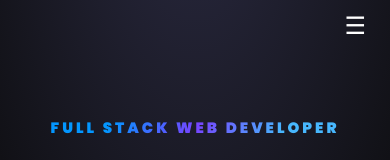
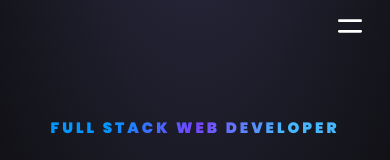
Before and after one commit to francoogilli/portfolio, a React (Vite) app: page / in a window 390 px wide. Shown: the top 160 px of the page. Built offline with nearby package versions, Linux system fonts and the light colour scheme.

Commit message:
Added menu and close icon for mobile navbar

```diff
--- a/src/components/Navbar.jsx
+++ b/src/components/Navbar.jsx
@@ -1,20 +1,22 @@
-import React, { useEffect } from "react";
+import React, { useEffect, useState } from "react";
+import Close from "../icons/Close";
+import Menu from "../icons/Menu";
 
 const Header = () => {
+  const [isMenuOpen, setMenuOpen] = useState(false);
 
   useEffect(() => {
     const menuToggle = document.getElementById("menu-toggle");
     const mobileMenu = document.getElementById("mobile-menu");
-    const menuIcon = document.getElementById("menu-icon");
 
-    if (!menuToggle || !mobileMenu || !menuIcon) {
+    if (!menuToggle || !mobileMenu) {
       return;
     }
 
     const handleMenuToggle = () => {
+      setMenuOpen(!isMenuOpen);
       mobileMenu.classList.toggle("hidden");
       mobileMenu.classList.toggle("flex");
-      menuIcon.textContent = menuIcon.textContent === "☰" ? "✕" : "☰";
     };
 
     menuToggle.addEventListener("click", handleMenuToggle);
@@ -22,7 +24,7 @@ const Header = () => {
     return () => {
       menuToggle.removeEventListener("click", handleMenuToggle);
     };
-  }, []);
+  }, [isMenuOpen]);
 
   return (
     <header id="header-nav" className="fixed top-0 z-50 w-full px-6 sm:py-2 py-2.5 ">
@@ -56,7 +58,7 @@ const Header = () => {
           id="menu-toggle"
           className="flex flex-grow text-white basis-0 justify-end text-2xl md:hidden z-50"
         >
-          <span id="menu-icon">☰</span>
+          <span id="menu-icon">{isMenuOpen ? <Close /> : <Menu />}</span>
         </button>
 
         <div className="hidden md:flex-grow md:basis-0 justify-end whitespace-nowrap md:flex md:text-base">
@@ -67,7 +69,7 @@ const Header = () => {
       {/* Menú de navegación móvil para pantallas pequeñas */}
       <nav
         id="mobile-menu"
-        className="bg-black/80 font-semibold text-white backdrop-blur-3xl hidden w-full flex-col items-center text-center text-2xl fixed top-0 left-0 right-0 h-screen place-content-center"
+        className="bg-black/90 font-semibold text-white backdrop-blur-3xl hidden w-full flex-col items-center text-center text-2xl fixed top-0 left-0 right-0 h-screen place-content-center"
       >
         <a className="my-4" href="#">
           Home
--- /dev/null
+++ b/src/icons/Close.jsx
@@ -0,0 +1,7 @@
+import React from "react";
+
+const Close = () => (
+    <svg xmlns="http://www.w3.org/2000/svg" class="icon icon-tabler icon-tabler-x" width="32" height="32" viewBox="0 0 24 24" stroke-width="2" stroke="currentColor" fill="none" stroke-linecap="round" stroke-linejoin="round"><path stroke="none" d="M0 0h24v24H0z" fill="none"/><path d="M18 6l-12 12" /><path d="M6 6l12 12" /></svg>
+)
+
+export default Close;
--- /dev/null
+++ b/src/icons/Menu.jsx
@@ -0,0 +1,11 @@
+import React from "react";
+
+const Menu = () => (
+    <svg xmlns="http://www.w3.org/2000/svg" class="icon icon-tabler icon-tabler-menu" width="32" height="32" viewBox="0 0 24 24" stroke-width="2" stroke="currentColor" fill="none" stroke-linecap="round" stroke-linejoin="round">
+        <path stroke="none" d="M0 0h24v24H0z" fill="none"/>
+        <path d="M4 8l16 0" />
+        <path d="M4 16l16 0" />
+    </svg>
+);
+
+export default Menu;
```
